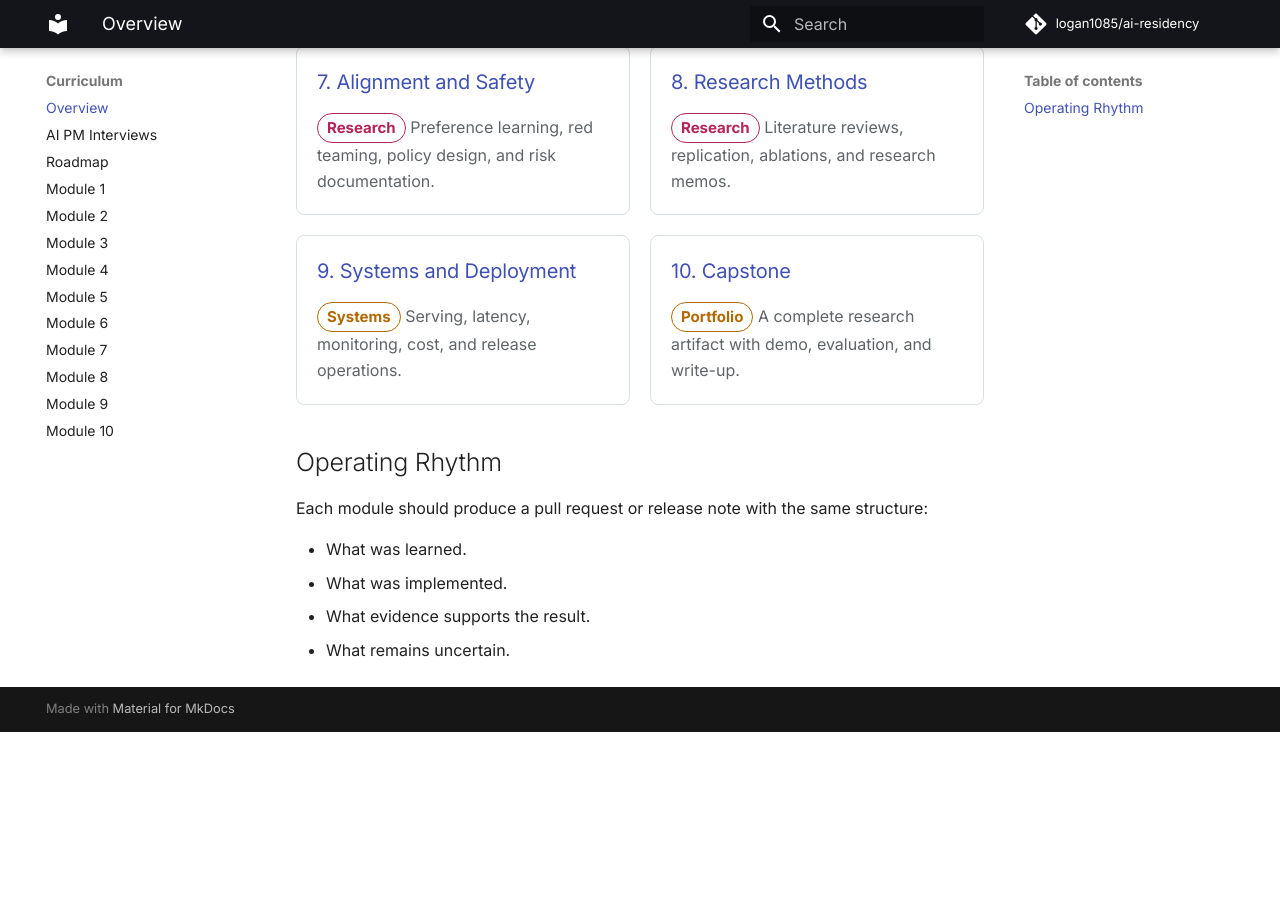
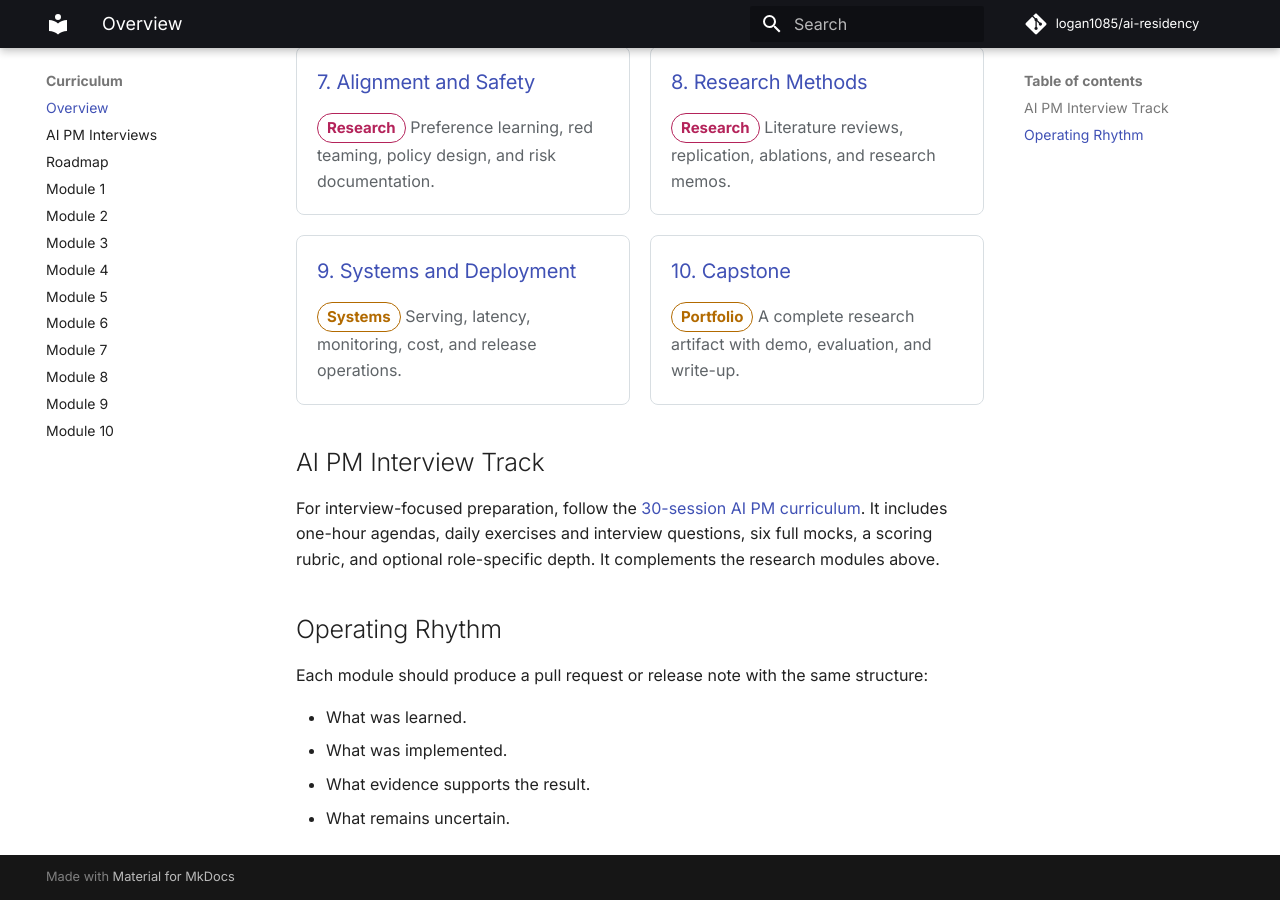
Before and after one commit to logan1085/ai-residency, an MkDocs documentation site: the page built from docs/curriculum/index.md, in a window 1280 px wide and 900 px high, scrolled down 933 px. Built offline with MkDocs 1.6.1 and Material for MkDocs 9.7.7, drawn with Linux system fonts in a browser that asks for light colours; comment, search, counter and statistics services are not loaded; before the commit the page ends 1665 px from its top, so only the background shows below that.

Commit message:
docs: link AI PM interview track from navigation

```diff
--- a/docs/curriculum/index.md
+++ b/docs/curriculum/index.md
@@ -48,6 +48,10 @@ The residency is organized as ten modules. The sequence moves from mechanistic u
   </div>
 </div>
 
+## AI PM Interview Track
+
+For interview-focused preparation, follow the [30-session AI PM curriculum](ai-pm-interviews.md). It includes one-hour agendas, daily exercises and interview questions, six full mocks, a scoring rubric, and optional role-specific depth. It complements the research modules above.
+
 ## Operating Rhythm
 
 Each module should produce a pull request or release note with the same structure:
```
